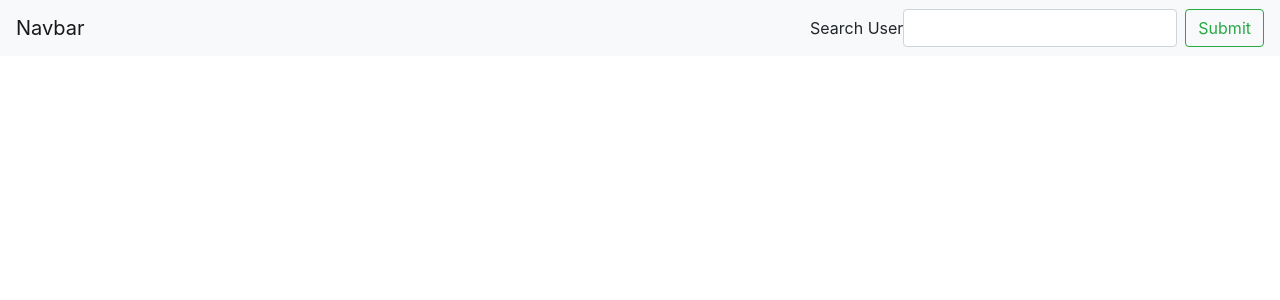
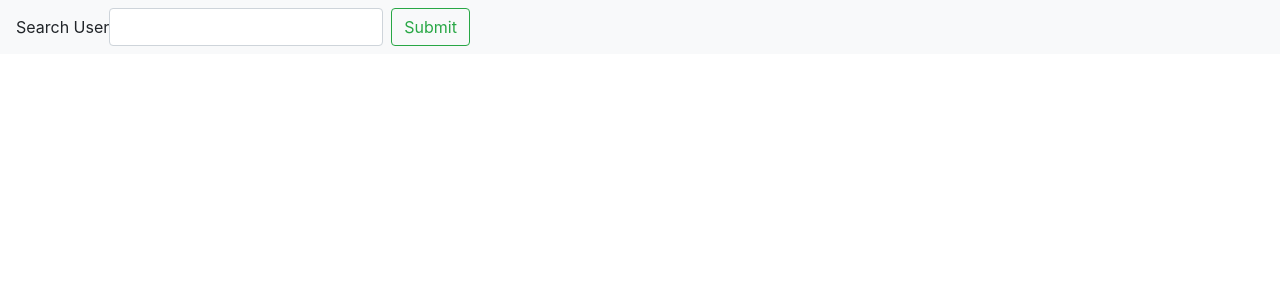
Before and after one commit to tomignarri/Bookshelf-Viewer, a React (Create React App) app: page / in a window 1280 px wide. Shown: the top 300 px of the page. Built offline with nearby package versions, Linux system fonts and the light colour scheme.

Commit message:
more edits

```diff
--- a/src/components/UserSearch.js
+++ b/src/components/UserSearch.js
@@ -14,7 +14,7 @@ class UserSearch extends React.Component {
         return (
             <div>
                 <nav className="navbar navbar-light bg-light">
-                  <a className="navbar-brand">Navbar</a>
+                  {/* <a className="navbar-brand">Navbar</a> */}
                   <form onSubmit={this.onFormSubmit} className="form-inline">
                         <label>Search User</label>
                         <input type="text"
```
Also changed, not shown: 1 other file (tests, documents, lock files or other folders).
